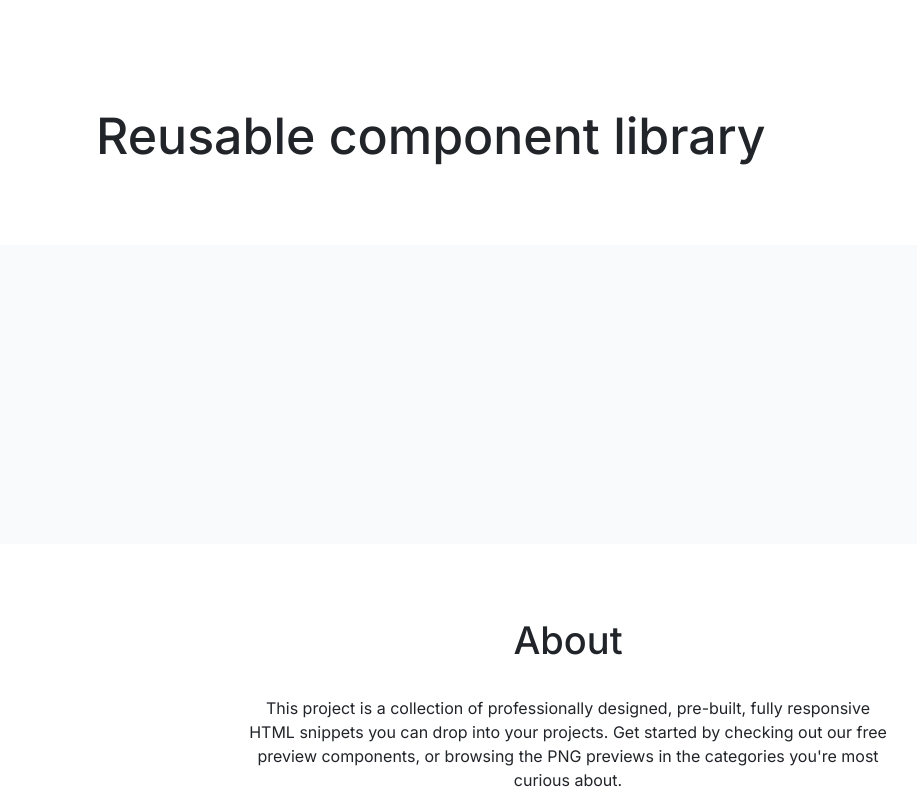
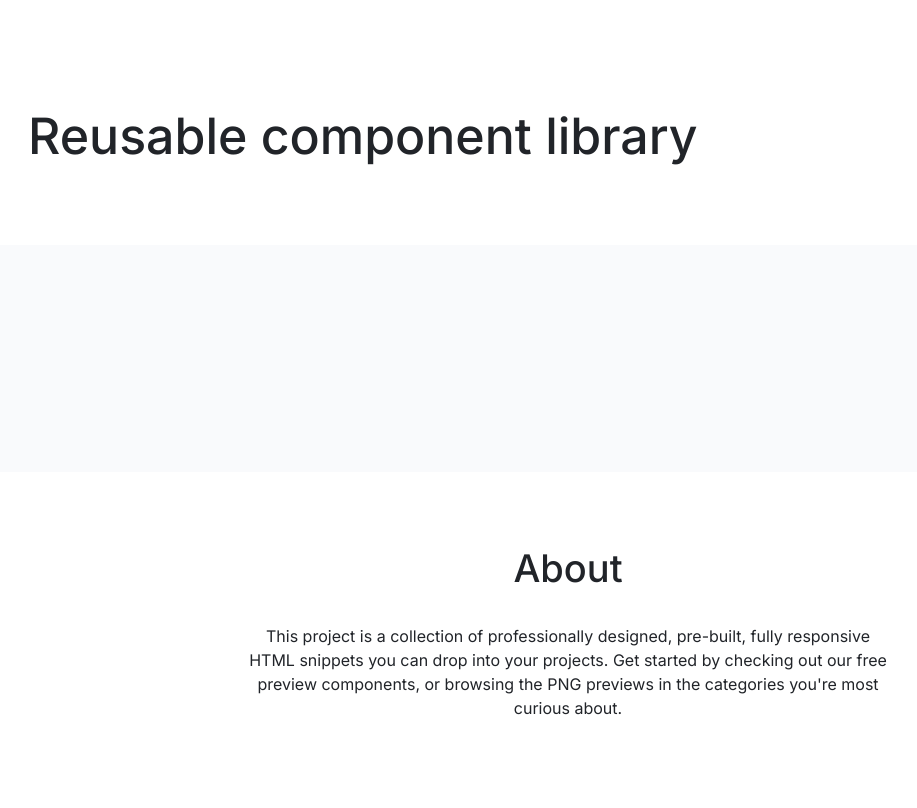
Before and after one commit to js-tasks-ru/htmlcss-20220120_marina-kozlova, a website: page index.html in a window 1280 px wide. Shown: the whole page, without its empty margins (72-989 px from the left). Drawn offline with Linux system fonts and the light colour scheme.

Commit message:
Review comments

```diff
--- a/03-lection1/02-accordion/accordion.css
+++ b/03-lection1/02-accordion/accordion.css
@@ -1,6 +1,5 @@
 /* Стилизация аккордеона */
 .accordion__item {
-    width: 730px;
     border-radius: 8px;
     border: 1px solid var(--grey-3);
     margin-bottom: 8px;
--- a/components/container/container.css
+++ b/components/container/container.css
@@ -1,5 +1,6 @@
 .container {
     max-width: 1110px;
-    margin: auto 0;
-    padding-left: 160px;
+    margin: 0 auto;
+    padding: 0 15px;
+    box-sizing: border-box;
 }
--- a/components/footer/footer.css
+++ b/components/footer/footer.css
@@ -4,7 +4,7 @@
     align-content: center;
     font-family: Inter, sans-serif;
     color: var(--black);
-    padding-top: 72px;
+    padding: 72px 0;
 }
 
 .footer__title {
```
